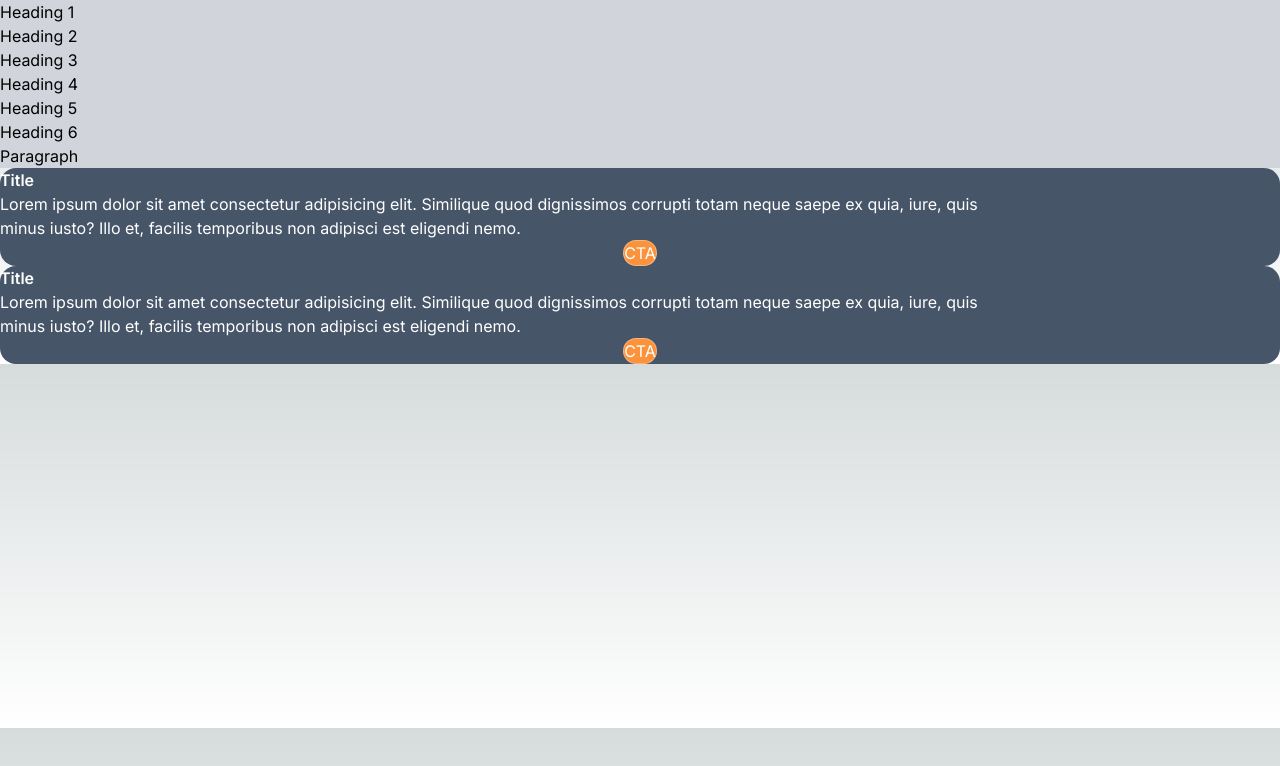
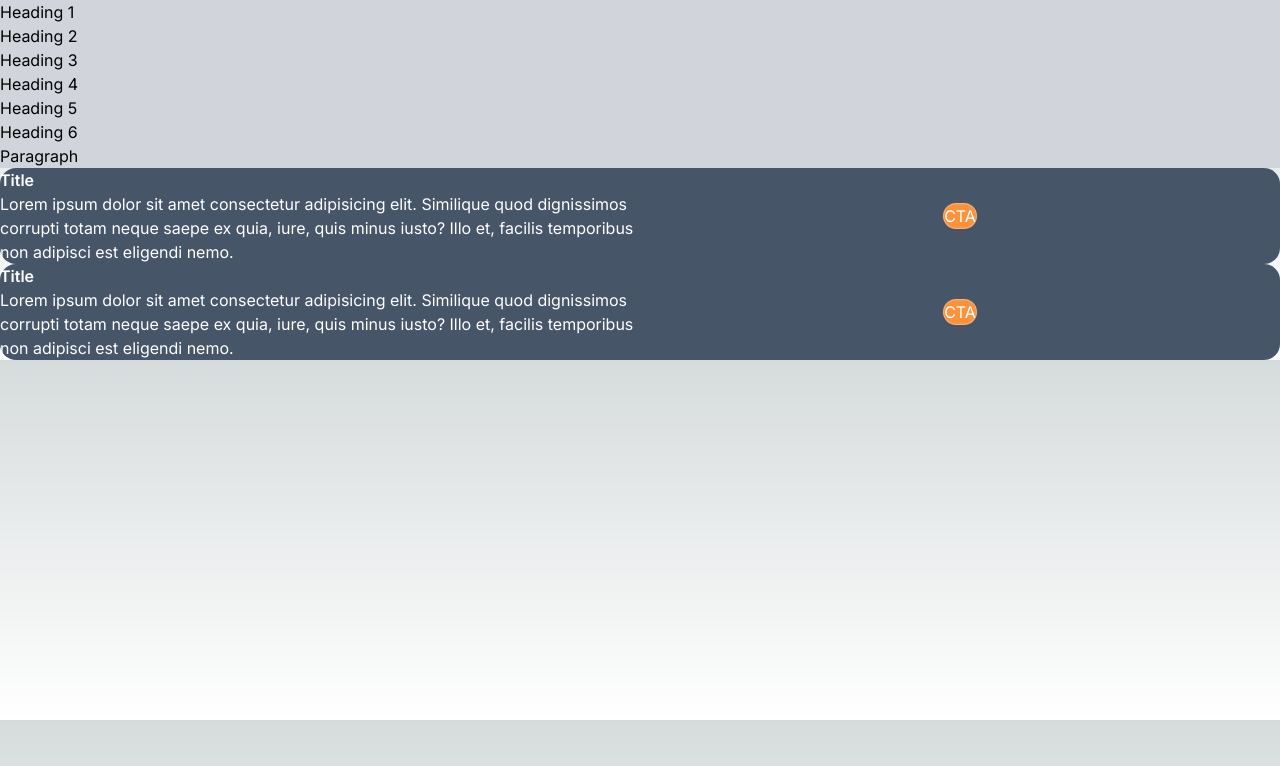
Before and after one commit to emmanuelubachi/nextjs-simple-starter, a Next.js app: page / in a window 1280 px wide. Shown: the top 766 px of the page. Built offline with nearby package versions, Linux system fonts and the light colour scheme.

Commit message:
style: update tailwind config

```diff
--- a/tailwind.config.ts
+++ b/tailwind.config.ts
@@ -1,20 +1,58 @@
-import type { Config } from "tailwindcss";
+import type { Config } from 'tailwindcss'
 
 const config: Config = {
   content: [
-    "./pages/**/*.{js,ts,jsx,tsx,mdx}",
-    "./components/**/*.{js,ts,jsx,tsx,mdx}",
-    "./app/**/*.{js,ts,jsx,tsx,mdx}",
+    './pages/**/*.{js,ts,jsx,tsx,mdx}',
+    './components/**/*.{js,ts,jsx,tsx,mdx}',
+    './app/**/*.{js,ts,jsx,tsx,mdx}'
   ],
   theme: {
+    screens: {
+      '3xl': { max: '1535px' },
+      // => @media (max-width: 1535px) { ... }
+
+      '2xl': { max: '1440px' },
+      // => @media (max-width: 1440px) { ... }
+
+      xl: { max: '1279px' },
+      // => @media (max-width: 1279px) { ... }
+
+      lg: { max: '1023px' },
+      // => @media (max-width: 1023px) { ... }
+
+      md: { max: '767px' },
+      // => @media (max-width: 767px) { ... }
+
+      sm: { max: '639px' }
+      // => @media (max-width: 639px) { ... }
+    },
+
     extend: {
-      backgroundImage: {
-        "gradient-radial": "radial-gradient(var(--tw-gradient-stops))",
-        "gradient-conic":
-          "conic-gradient(from 180deg at 50% 50%, var(--tw-gradient-stops))",
+      padding: {
+        section_x: 'var(--section-inline-padding)',
+        section_y: 'var(--section-block-padding)',
+        section_card_offset:
+          'calc(var(--section-block-padding) + var(--card-offset))'
       },
-    },
+      margin: {
+        card_offset: 'var(--card-offset)'
+      },
+      fontSize: {
+        h1: 'var(--h1)',
+        h2: 'var(--h2)',
+        h3: 'var(--h3)',
+        h4: 'var(--h4)',
+        h5: 'var(--h5)',
+        h6: 'var(--h6)',
+        p: 'var(--p)'
+      },
+      gap: {
+        container: 'var(--container-gap)',
+        grid: 'var(--grid-gap)',
+        content: 'var(--content-gap)'
+      }
+    }
   },
-  plugins: [],
-};
-export default config;
+  plugins: []
+}
+export default config
```
